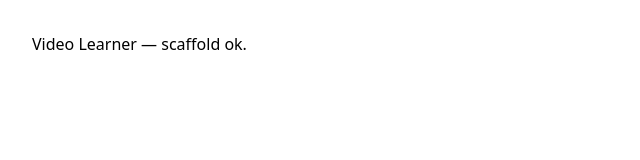
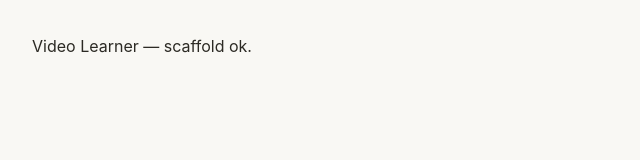
Before and after one commit to harveyzhang814/Video-Learner, a React (Vite) app in the folder web/: page / in a window 1280 px wide. Shown: the top 160 px of the page, without its empty margins (0-640 px from the left). Built offline with nearby package versions, Linux system fonts and the light colour scheme.

Commit message:
feat(web): Forest Calm design tokens (light + dark)

```diff
--- a/web/src/styles/globals.css
+++ b/web/src/styles/globals.css
@@ -1,2 +1,83 @@
 @import "tailwindcss";
-body { font-family: system-ui, sans-serif; }
+
+@theme inline {
+  --font-sans: 'Inter', system-ui, -apple-system, sans-serif;
+  --font-mono: 'JetBrains Mono', ui-monospace, monospace;
+}
+
+:root {
+  --bg-canvas:     #F9F8F4;
+  --bg-surface:    #FFFFFF;
+  --bg-elevated:   #F1EFE9;
+  --border-subtle: #E5E2DA;
+  --border-strong: #CFCBC0;
+  --text-primary:   #2C2A24;
+  --text-secondary: #67645E;
+  --text-tertiary:  #9C9890;
+  --accent-3:  #EBF1E8;
+  --accent-9:  #5A8A5A;
+  --accent-10: #466F46;
+  --accent-11: #3D5E3D;
+  --accent-12: #243B24;
+  --status-ok:   #4A8A5A;
+  --status-err:  #B05050;
+  --status-busy: #C28A3D;
+}
+
+@media (prefers-color-scheme: dark) {
+  :root {
+    --bg-canvas:     #1A1A18;
+    --bg-surface:    #232322;
+    --bg-elevated:   #2A2A28;
+    --border-subtle: #2E2E2B;
+    --border-strong: #3D3E3B;
+    --text-primary:   #E8E8E6;
+    --text-secondary: #9A9B98;
+    --text-tertiary:  #6B6C69;
+    --accent-3:  #2A3A2A;
+    --accent-9:  #7DAE7D;
+    --accent-10: #6FA06F;
+    --accent-11: #9BC79B;
+    --accent-12: #C8E0C8;
+  }
+}
+
+html, body {
+  background: var(--bg-canvas);
+  color: var(--text-primary);
+  font-family: var(--font-sans);
+  -webkit-font-smoothing: antialiased;
+}
+
+:lang(zh), .chinese { line-height: 1.75; }
+.prose-cn {
+  line-height: 1.85;
+  font-size: 14px;
+  color: var(--text-primary);
+}
+.prose-cn h2 {
+  font-size: 18px; font-weight: 600;
+  margin: 32px 0 12px; letter-spacing: -0.005em;
+}
+.prose-cn h3 {
+  font-size: 14.5px; font-weight: 600;
+  margin: 22px 0 8px;
+}
+.prose-cn p { margin: 14px 0; }
+.prose-cn blockquote {
+  border-left: 2px solid var(--accent-9);
+  padding: 4px 0 4px 14px;
+  margin: 18px 0;
+  color: var(--text-secondary);
+}
+.prose-cn code {
+  font-family: var(--font-mono);
+  font-size: 12.5px;
+  color: var(--accent-11);
+  background: var(--accent-3);
+  padding: 1px 6px;
+  border-radius: 3px;
+}
+.prose-cn ul { padding-left: 20px; margin: 12px 0; }
+.prose-cn li { margin: 8px 0; }
+.prose-cn strong { color: var(--text-primary); font-weight: 600; }
```
